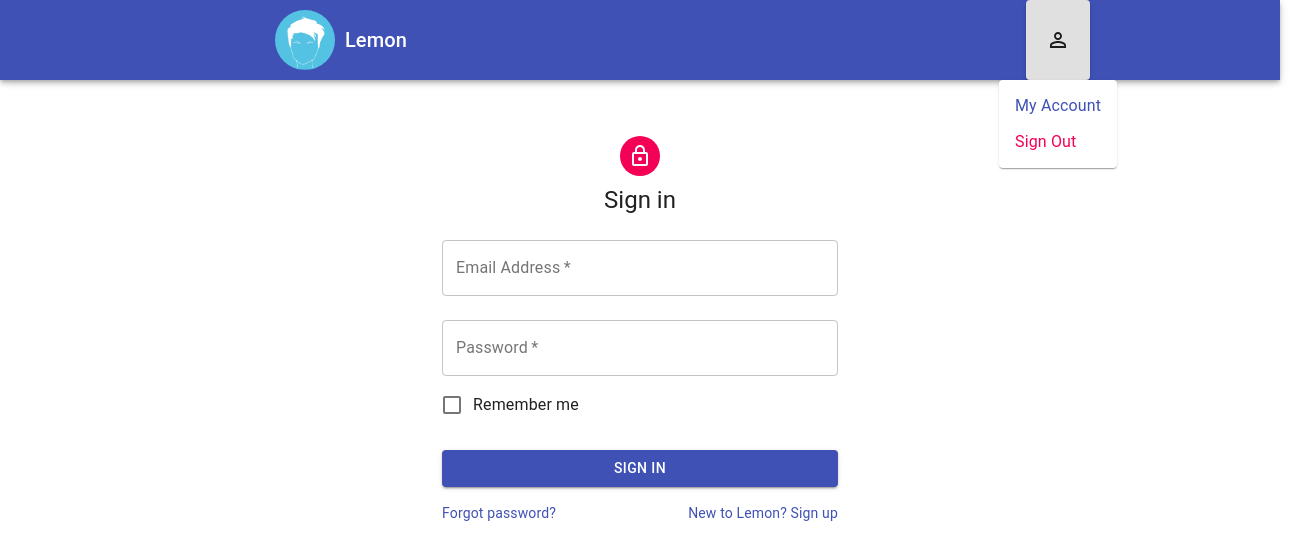
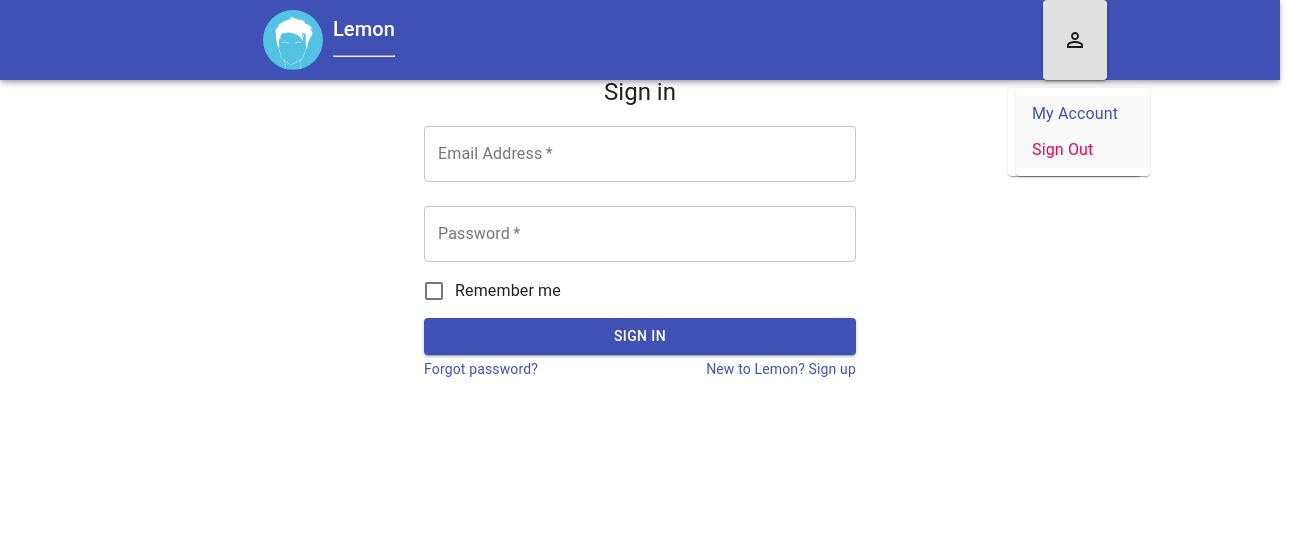
Before and after one commit to samjhawkins/lemon, a React app: page / in a window 1280 px wide. Both pictures are taken after a click on the button 1058 px from the left and 40 px from the top of the page. Shown: the top 560 px of the page, 1312 px wide, since content can reach past the window. Built offline with nearby package versions, Linux system fonts and the light colour scheme; the HTML template or start-up script is replaced by a standard one.

Commit message:
develop - add paper to drop down

```diff
--- a/src/components/common/NavBar/NavBar.jsx
+++ b/src/components/common/NavBar/NavBar.jsx
@@ -17,7 +17,8 @@ const styles = theme => ({
         margin: 10,
         width: 60,
         height: 60,
-    }
+
+    },
 });
 
 export class NavBar extends Component {
@@ -58,6 +59,7 @@ export class NavBar extends Component {
                                     style={{alignSelf: "center"}}
                                 >
                                     Lemon
+                                    <hr/>
                                 </Typography>
                             </Grid>
                             <Grid item container xs={12} sm={1} justify={"center"}>
--- a/src/components/common/NavBar/ProfileOptions/ProfileButton.jsx
+++ b/src/components/common/NavBar/ProfileOptions/ProfileButton.jsx
@@ -1,5 +1,5 @@
 import React, {Component} from 'react';
-import {Button, ClickAwayListener, Grow, MenuItem, MenuList, Paper, Popper} from "@material-ui/core/index";
+import {Button, ClickAwayListener, Grow, Paper, Popper} from "@material-ui/core/index";
 import {PermIdentity as PermIdentityIcon} from "@material-ui/icons/index";
 import ProfileMenu from "./ProfileMenu";
 
@@ -10,10 +10,7 @@ export default class ProfileButton extends Component {
         this.handleClose = this.handleClose.bind(this);
     }
 
-    handleClose(event) {
-        if (this.anchorRef.current && this.anchorRef.current.contains(event.target)) {
-            return null;
-        }
+    handleClose() {
         this.props.handleClose();
     }
 
@@ -41,9 +38,7 @@ export default class ProfileButton extends Component {
                         >
                             <Paper id="menu-list-grow">
                                 <ClickAwayListener onClickAway={this.handleClose}>
-                                    <ProfileMenu
-                                        handleClose={this.handleClose}
-                                    />
+                                    <ProfileMenu handleClose={this.handleClose}/>
                                 </ClickAwayListener>
                             </Paper>
                         </Grow>
--- a/src/components/common/NavBar/ProfileOptions/ProfileMenu.jsx
+++ b/src/components/common/NavBar/ProfileOptions/ProfileMenu.jsx
@@ -1,19 +1,31 @@
-import React, {Component} from 'react';
-import {MenuList, MenuItem, Typography} from "@material-ui/core";
+import React from 'react';
+import {MenuList, MenuItem, Typography, Paper} from "@material-ui/core";
 import UndecoratedLink from "../../UndecoratedLink/UndecoratedLink";
+import {makeStyles} from '@material-ui/styles';
 
-export default class ProfileMenu extends Component {
-    render() {
-        return (
+const useStyles = makeStyles(theme => ({
+    root: {
+        width: '100%',
+        margin: theme.spacing(4)
+    },
+    item: {
+        backgroundColor: theme.color.white,
+    },
+}));
+
+export const ProfileMenu = (props, ref) => {
+    const classes = useStyles();
+    return (
+        <Paper ref={ref} className={classes.root}>
             <MenuList>
-                <MenuItem onClick={this.props.handleClose}>
+                <MenuItem onClick={props.handleClose} className={classes.item}>
                     <UndecoratedLink to={"/myAccount"}>
                         <Typography color={"primary"}>
                             My Account
                         </Typography>
                     </UndecoratedLink>
                 </MenuItem>
-                <MenuItem onClick={this.props.handleClose}>
+                <MenuItem onClick={props.handleClose} className={classes.item}>
                     <UndecoratedLink to={"/signOut"}>
                         <Typography color={"secondary"}>
                             Sign Out
@@ -21,6 +33,8 @@ export default class ProfileMenu extends Component {
                     </UndecoratedLink>
                 </MenuItem>
             </MenuList>
-        )
-    }
-}
+        </Paper>
+    );
+};
+
+export default React.forwardRef(ProfileMenu);
--- a/src/themes/theme.js
+++ b/src/themes/theme.js
@@ -1,9 +1,13 @@
-import { createMuiTheme } from '@material-ui/core/styles';
-import { orange } from '@material-ui/core/colors';
+import {createMuiTheme} from '@material-ui/core/styles';
+import {orange} from '@material-ui/core/colors';
 
 const theme = createMuiTheme({
+    spacing: 2,
     status: {
         danger: orange[500],
+    },
+    color: {
+        white: '#fafafa'
     },
 });
 
```
